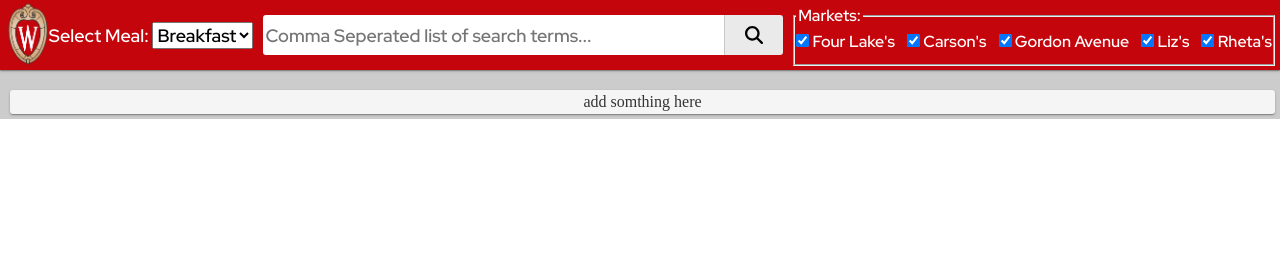
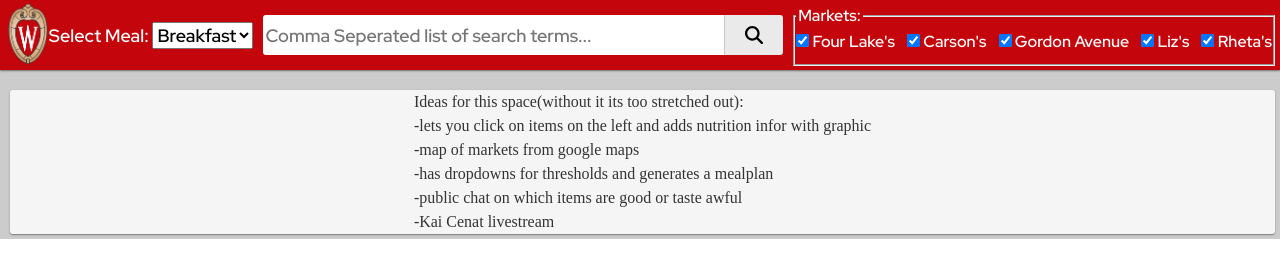
Before and after one commit to xboxman234/Dining-hall-nutrition-sorter, a plain HTML site: page index.html in a window 1280 px wide. Drawn offline with Linux system fonts and the light colour scheme; no server answers.

```diff
--- a/index.html
+++ b/index.html
@@ -75,7 +75,13 @@
 
             </div>
             <div class="newitem1" style="flex-grow: 1;">
-                add somthing here
+                Ideas for this space(without it its too stretched out):<br>
+                -lets you click on items on the left and adds nutrition infor with graphic<br>
+                -map of markets from google maps<br>
+                -has dropdowns for thresholds and generates a mealplan<br>
+                -public chat on which items are good or taste awful<br>
+                -Kai Cenat livestream<br>
+
 
             </div>
         </div>
```
